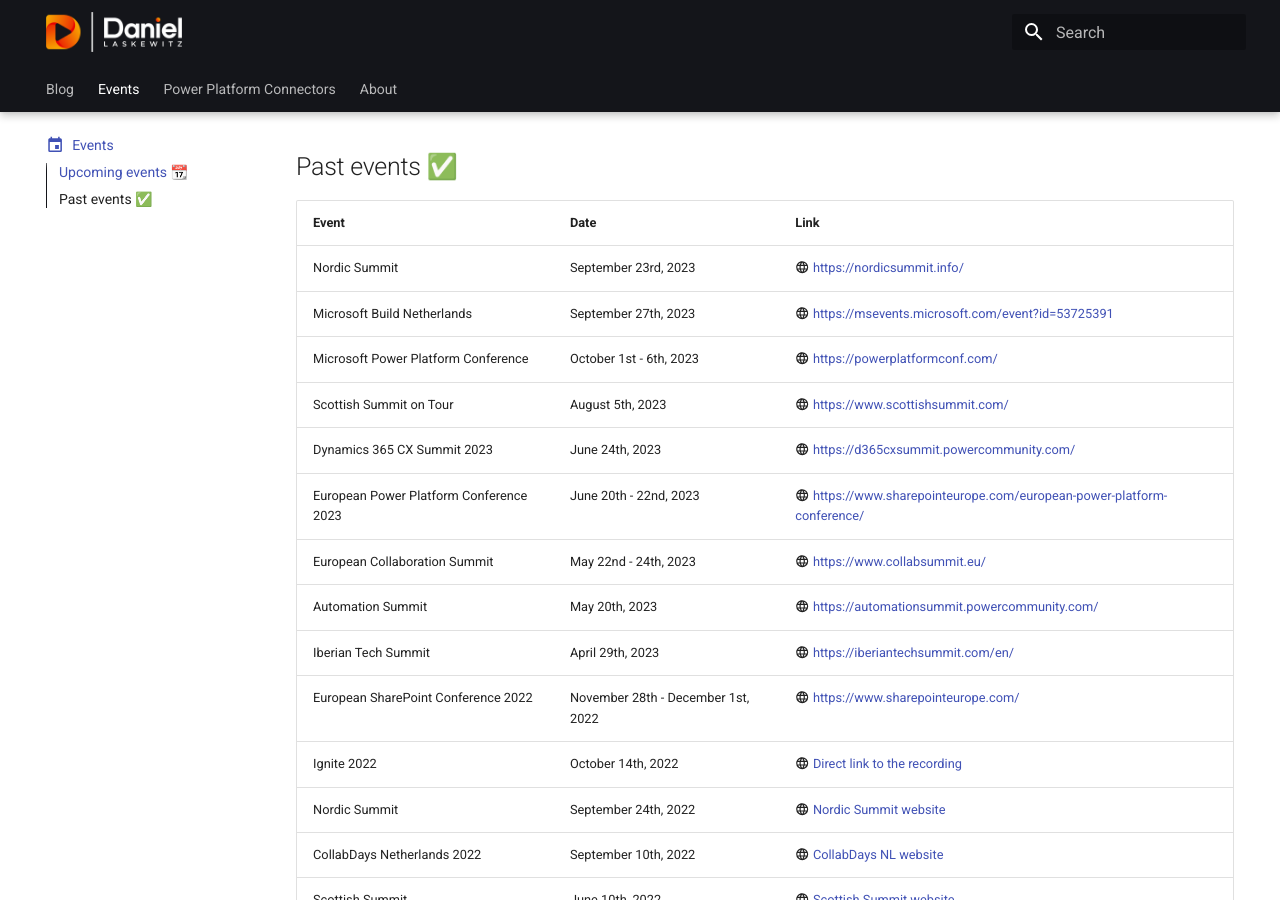
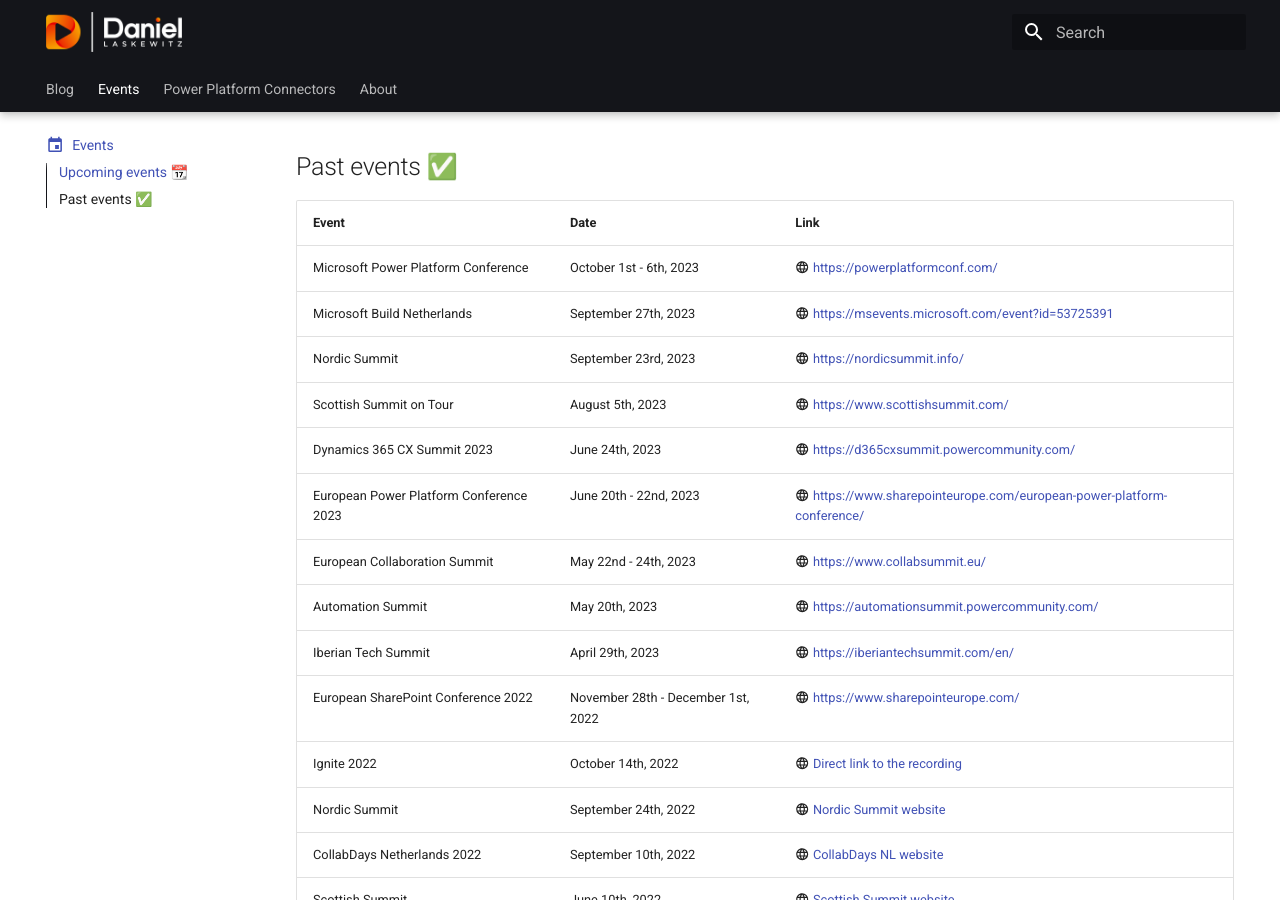
Before and after one commit to Laskewitz/laskewitz.github.io, an MkDocs documentation site: the page built from docs/events.md, in a window 1280 px wide and 900 px high, scrolled down 566 px. Built offline with MkDocs 1.6.1 and Material for MkDocs 9.7.7, drawn with Linux system fonts in a browser that asks for light colours; emoji names are drawn with the system emoji font.

Commit message:
Fixed order

```diff
--- a/docs/events.md
+++ b/docs/events.md
@@ -26,9 +26,9 @@
 
 | Event | Date | Link |
 | ----------- | ------------------------------------ | ------------------------------------ |
+| Microsoft Power Platform Conference | October 1st - 6th, 2023 | :material-web: [https://powerplatformconf.com/](https://powerplatformconf.com/) |
+| Microsoft Build Netherlands | September 27th, 2023 | :material-web: [https://msevents.microsoft.com/event?id=53725391](https://msevents.microsoft.com/event?id=53725391) |
 | Nordic Summit | September 23rd, 2023 | :material-web: [https://nordicsummit.info/](https://nordicsummit.info/) |
-| Microsoft Build Netherlands | September 27th, 2023 | :material-web: [https://msevents.microsoft.com/event?id=53725391](https://msevents.microsoft.com/event?id=53725391) |
-| Microsoft Power Platform Conference | October 1st - 6th, 2023 | :material-web: [https://powerplatformconf.com/](https://powerplatformconf.com/) |
 | Scottish Summit on Tour | August 5th, 2023 | :material-web: [https://www.scottishsummit.com/](https://www.scottishsummit.com/) |
 | Dynamics 365 CX Summit 2023 | June 24th, 2023 | :material-web: [https://d365cxsummit.powercommunity.com/](https://d365cxsummit.powercommunity.com/) |
 | European Power Platform Conference 2023 | June 20th - 22nd, 2023 | :material-web: [https://www.sharepointeurope.com/european-power-platform-conference/](https://www.sharepointeurope.com/european-power-platform-conference/) |
```
